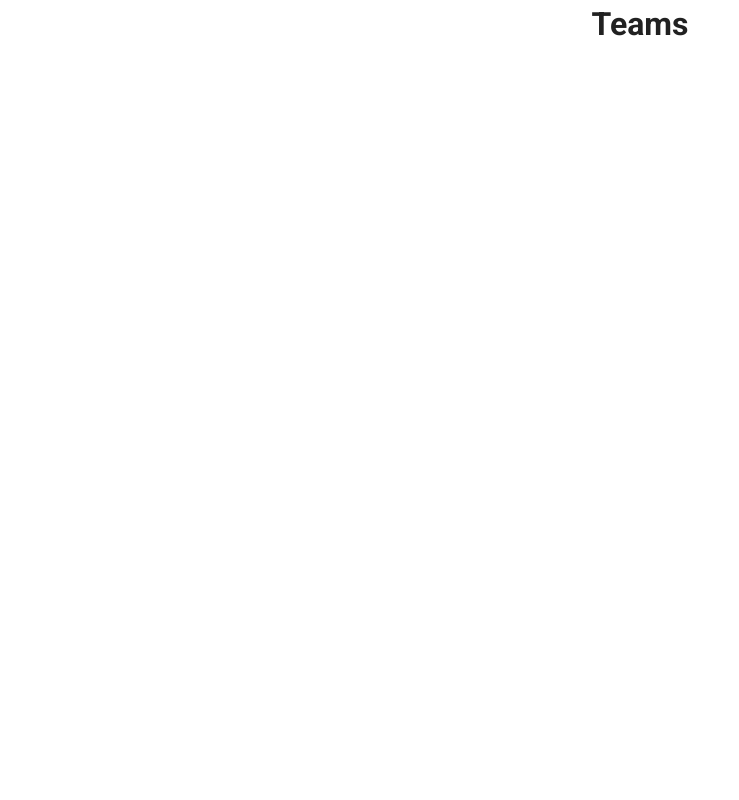
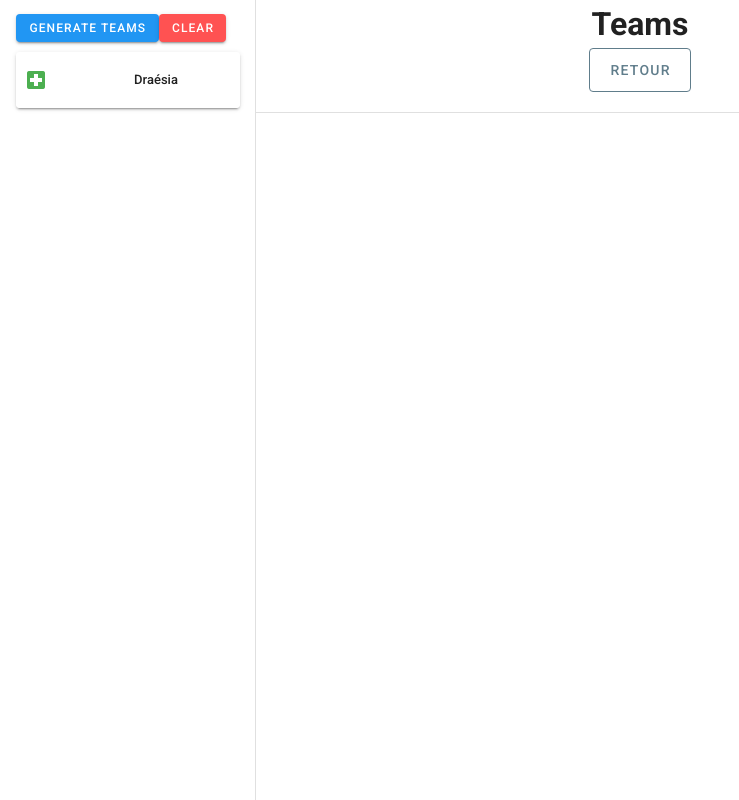
Before and after one commit to JeanPhilippeEtrillard/teamGenerator, a Vue app: page /teams in a window 1280 px wide. Shown: the whole page, without its empty margins (0-739 px from the left). Built offline with nearby package versions, Linux system fonts and the light colour scheme.

Commit message:
Ajout Teams

```diff
--- a/package.json
+++ b/package.json
@@ -10,6 +10,7 @@
   "dependencies": {
     "core-js": "^3.6.5",
     "fibers": "^5.0.0",
+    "lodash": "^4.17.20",
     "sass": "^1.28.0",
     "sass-loader": "^10.0.5",
     "vue": "^2.6.12",
--- a/src/App.vue
+++ b/src/App.vue
@@ -23,6 +23,8 @@
     #app {
         text-align: center;
     }
-
+    .disable_link{
+        text-decoration: none !important;
+    }
 
 </style>
--- /dev/null
+++ b/src/components/PlayerVue.vue
@@ -0,0 +1,34 @@
+<template>
+    <v-card >
+        <v-list>
+            <v-list-item-group>
+                <v-list-item>
+                    <v-list-item-icon>
+                        <v-icon v-if="player.role === 'H'" color="green">mdi-hospital-box</v-icon>
+                        <v-icon v-if="player.role === 'T'" color="blue">mdi-shield</v-icon>
+                        <v-icon v-if="player.role === 'D'" color="red">mdi-sword</v-icon>
+                    </v-list-item-icon>
+                    <v-list-item-content>
+                        <v-list-item-title v-text="player.pseudo"></v-list-item-title>
+                    </v-list-item-content>
+                    <v-list-item-action v-if="deleteEnable">
+                        <v-btn color="red" icon small @click="$emit('deletePlayer',index)">
+                            <v-icon>mdi-close-circle</v-icon>
+                        </v-btn>
+                    </v-list-item-action>
+                </v-list-item>
+            </v-list-item-group>
+        </v-list>
+    </v-card>
+</template>
+
+<script>
+    export default {
+        name: "PlayerVue",
+        props: ['player', 'index','deleteEnable']
+    }
+</script>
+
+<style scoped>
+
+</style>
--- a/src/components/Players.vue
+++ b/src/components/Players.vue
@@ -1,7 +1,10 @@
 <template>
     <div>
         <h1> Players</h1>
-
+        <router-link to="/" class="disable_link">
+            <v-btn outlined color="blue-grey" large>RETOUR</v-btn>
+        </router-link>
+        <v-divider class="mt-5"></v-divider>
 
         <v-form class="mt-16 text-center mx-5" @submit.prevent="addPlayers">
             <v-row>
@@ -18,30 +21,12 @@
                 </v-col>
             </v-row>
         </v-form>
+        <v-divider class="mb-5"></v-divider>
         <v-main>
             <v-row>
                 <v-col class="playerCard" v-for="(player,i) in players" :key="i" sm="2">
-                    <v-card>
-                        <v-list>
-                            <v-list-item-group>
-                                <v-list-item>
-                                    <v-list-item-icon>
-                                        <v-icon v-if="player.role === 'H'" color="green">mdi-hospital-box</v-icon>
-                                        <v-icon v-if="player.role === 'T'" color="blue">mdi-shield</v-icon>
-                                        <v-icon v-if="player.role === 'D'" color="red">mdi-sword</v-icon>
-                                    </v-list-item-icon>
-                                    <v-list-item-content>
-                                        <v-list-item-title v-text="player.pseudo"></v-list-item-title>
-                                    </v-list-item-content>
-                                    <v-list-item-action>
-                                        <v-btn color="red" icon small @click="deletePlayer(i)" >
-                                            <v-icon>mdi-close-circle</v-icon>
-                                        </v-btn>
-                                    </v-list-item-action>
-                                </v-list-item>
-                            </v-list-item-group>
-                        </v-list>
-                    </v-card>
+                    <PlayerVue v-bind:player="player" v-bind:index="i" delete-enable="true"
+                               v-on:deletePlayer="deletePlayer"/>
                 </v-col>
             </v-row>
         </v-main>
@@ -49,37 +34,40 @@
 </template>
 
 <script>
+    import playerService from "@/service/playerService";
+    import PlayerVue from "@/components/PlayerVue";
+
     export default {
         name: "Players",
+        components: {PlayerVue},
         data: () => ({
             roles: [{text: 'Tank', value: 'T'}, {text: 'DPS', value: 'D'}, {text: 'Heal', value: 'H'}],
-            players: [
-                {role: 'H', pseudo: 'Draésia'},
-
-            ],
             form: {
                 role: '',
                 pseudo: '',
             }
         }),
+        computed: {
+            players: () => {
+                return playerService.players;
+            }
+        },
         methods: {
             addPlayers() {
 
-                console.log(this.form.role[0]);
-                console.log(this.form.pseudo);
-
-                this.players.push({
+                playerService.players.push({
                     role: this.form.role[0],
                     pseudo: this.form.pseudo
                 });
                 this.clean()
             },
-            clean(){
+            clean() {
                 this.form.role = '';
                 this.form.pseudo = '';
             },
-            deletePlayer(id){
-                this.players.splice(id,1)
+            deletePlayer(id) {
+                playerService.players.splice(id, 1)
+                this.$forceUpdate()
             }
         }
     }
--- /dev/null
+++ b/src/components/TeamVue.vue
@@ -0,0 +1,51 @@
+<template>
+    <v-list>
+        <v-list-item-group>
+            <v-list-item style="text-align: center">
+                Team {{index+1}}
+            </v-list-item>
+            <v-list-item>
+                <PlayerVue v-if="team.tank" class="playerList" v-bind:player="team.tank"/>
+                <PlayerVue v-if="!team.tank" class="playerList" v-bind:player="emptyTank"/>
+            </v-list-item>
+            <v-list-item>
+                <PlayerVue v-if="team.heal" class="playerList" v-bind:player="team.heal"/>
+                <PlayerVue v-if="!team.heal" class="playerList" v-bind:player="emptyHeal"/>
+            </v-list-item>
+            <v-list-item>
+                <PlayerVue v-if="team.dps[0]" class="playerList" v-bind:player="team.dps[0]"/>
+                <PlayerVue v-if="!team.dps[0]" class="playerList" v-bind:player="emptyDPS"/>
+            </v-list-item>
+            <v-list-item>
+                <PlayerVue v-if="team.dps[1]" class="playerList" v-bind:player="team.dps[1]"/>
+                <PlayerVue v-if="!team.dps[1]" class="playerList" v-bind:player="emptyDPS"/>
+            </v-list-item>
+            <v-list-item>
+                <PlayerVue v-if="team.dps[2]" class="playerList" v-bind:player="team.dps[2]"/>
+                <PlayerVue v-if="!team.dps[2]" class="playerList" v-bind:player="emptyDPS"/>
+            </v-list-item>
+        </v-list-item-group>
+    </v-list>
+</template>
+
+<script>
+    import PlayerVue from "@/components/PlayerVue";
+
+    export default {
+        name: "TeamVue",
+        components: {PlayerVue},
+        props: ['team', 'index'],
+        data: () => ({
+            emptyTank: {role: 'T', pseudo: ''},
+            emptyHeal: {role: 'H', pseudo: ''},
+            emptyDPS: {role: 'D', pseudo: ''},
+        })
+    }
+</script>
+
+<style scoped>
+
+    .playerList {
+        width: 100%;
+    }
+</style>
--- a/src/components/Teams.vue
+++ b/src/components/Teams.vue
@@ -1,15 +1,97 @@
 <template>
     <div>
         <h1>Teams</h1>
+        <router-link to="/" class="disable_link">
+            <v-btn outlined color="blue-grey" large>RETOUR</v-btn>
+        </router-link>
+        <v-divider class="mt-5"></v-divider>
+            <v-navigation-drawer permanent absolute>
+                <v-list dense nav>
+                    <v-list-item v-if="players.length>0">
+                        <v-btn color="info" @click="generateTeams" small>Generate Teams</v-btn>
+                        <v-btn color="error" @click="clear" small> Clear</v-btn>
+                    </v-list-item>
+                    <v-list-item v-if="players.length===0">
+                        <v-btn class="playerList" disabled>No Data Found</v-btn>
+                    </v-list-item>
+                    <v-list-item v-for="(player,i) in players" :key="i">
+                        <PlayerVue class="playerList" v-bind:player="player" v-bind:index="i"/>
+                    </v-list-item>
+                </v-list>
+            </v-navigation-drawer>
+            <v-main class="teamsPanel">
+                <v-row>
+                    <v-col class="playerCard" v-for="(team,i) in teams" :key="i" sm="2">
+                        <TeamVue v-bind:team="team" v-bind:index="i"/>
+                    </v-col>
+                </v-row>
+            </v-main>
+
     </div>
 </template>
 
 <script>
+    import playerService from "@/service/playerService";
+    import PlayerVue from "@/components/PlayerVue";
+    import TeamVue from "@/components/TeamVue";
+    import _ from 'lodash'
+
     export default {
-        name: "Teams"
+        name: "Teams",
+        components: {PlayerVue, TeamVue},
+        computed: {
+            players: () => {
+                return playerService.players;
+            }
+        },
+        data: () => ({
+            teams: [
+            ]
+        }),
+        methods: {
+            generateTeams() {
+                var healerList = _.filter(playerService.players, {role: 'H'});
+                var dpsList = _.filter(playerService.players, {role: 'D'});
+                var tankList = _.filter(playerService.players, {role: 'T'});
+
+
+                var nbTeam = Math.max(healerList.length, tankList.length, dpsList.length % 3)
+                for(let nb=0; nb<nbTeam; nb++  ){
+                    var tankIdx = Math.floor(Math.random()*(tankList.length))
+                    var healIdx = Math.floor(Math.random()*(healerList.length))
+                    var dpsListTmp =[];
+
+                    for(let i=0; i<3 && i <= dpsList.length; i++){
+                        var dpsIdx = Math.floor(Math.random()*(dpsList.length))
+                        dpsListTmp.push(dpsList[dpsIdx]);
+                        dpsList.splice(dpsIdx,1)
+                    }
+
+                    var team = {
+                        tank: tankList[tankIdx],
+                        heal: healerList[healIdx],
+                        dps:dpsListTmp
+                    }
+                    this.teams.push(team)
+                    tankList.splice(tankIdx,1)
+                    healerList.splice(healIdx,1)
+                }
+                this.$forceUpdate();
+            },
+            clear(){
+                this.teams.splice(0,this.teams.length);
+                this.$forceUpdate();
+            }
+        }
     }
 </script>
 
 <style scoped>
+    .playerList {
+        width: 100%;
+    }
 
+    .teamsPanel {
+        margin-left: 250px;
+    }
 </style>
--- /dev/null
+++ b/src/service/playerService.js
@@ -0,0 +1,5 @@
+export default {
+    players: [{role: 'H', pseudo: 'Draésia'}]
+
+
+}
```
